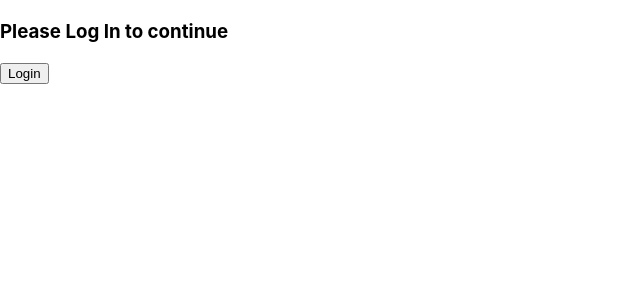
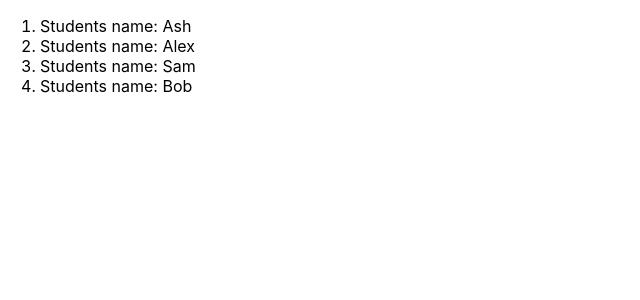
Before and after one commit to TusharKcode/web_development, a React (Create React App) app in the folder my-react-portfolio/: page / in a window 1280 px wide. Shown: the top 300 px of the page, without its empty margins (0-640 px from the left). Built offline with nearby package versions, Linux system fonts and the light colour scheme.

Commit message:
Rendering List

```diff
--- a/my-react-portfolio/src/App.js
+++ b/my-react-portfolio/src/App.js
@@ -1,10 +1,9 @@
-import LoginControl from "./LoginControl";
-
+import StudentList from "./StudentList";
 
 function App(){
   return(
     <>
-      <LoginControl />
+      <StudentList />
   </>
   );
 
--- /dev/null
+++ b/my-react-portfolio/src/StudentList.js
@@ -0,0 +1,13 @@
+function StudentList(){
+    const students = ["Ash", "Alex", "Sam", "Bob"];
+
+    return(
+        <ol>
+            {students.map((students, index) => (
+                <li key={index}>Students name: {students}</li>
+            ))}
+        </ol>
+    );
+}
+
+export default StudentList;
```
Also changed, not shown: my-react-portfolio/src/FruitList.js (added, +13 -0 lines).
